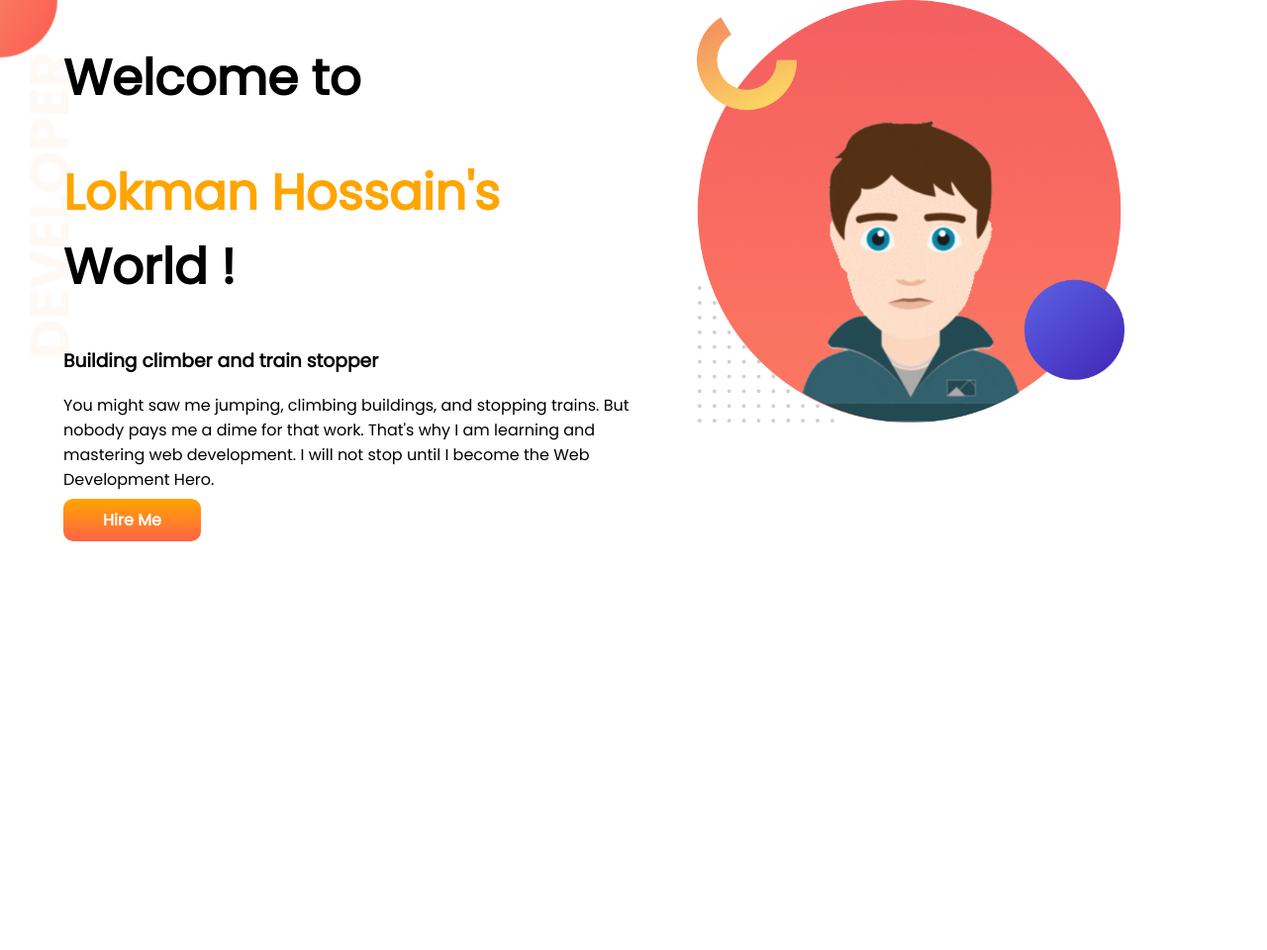
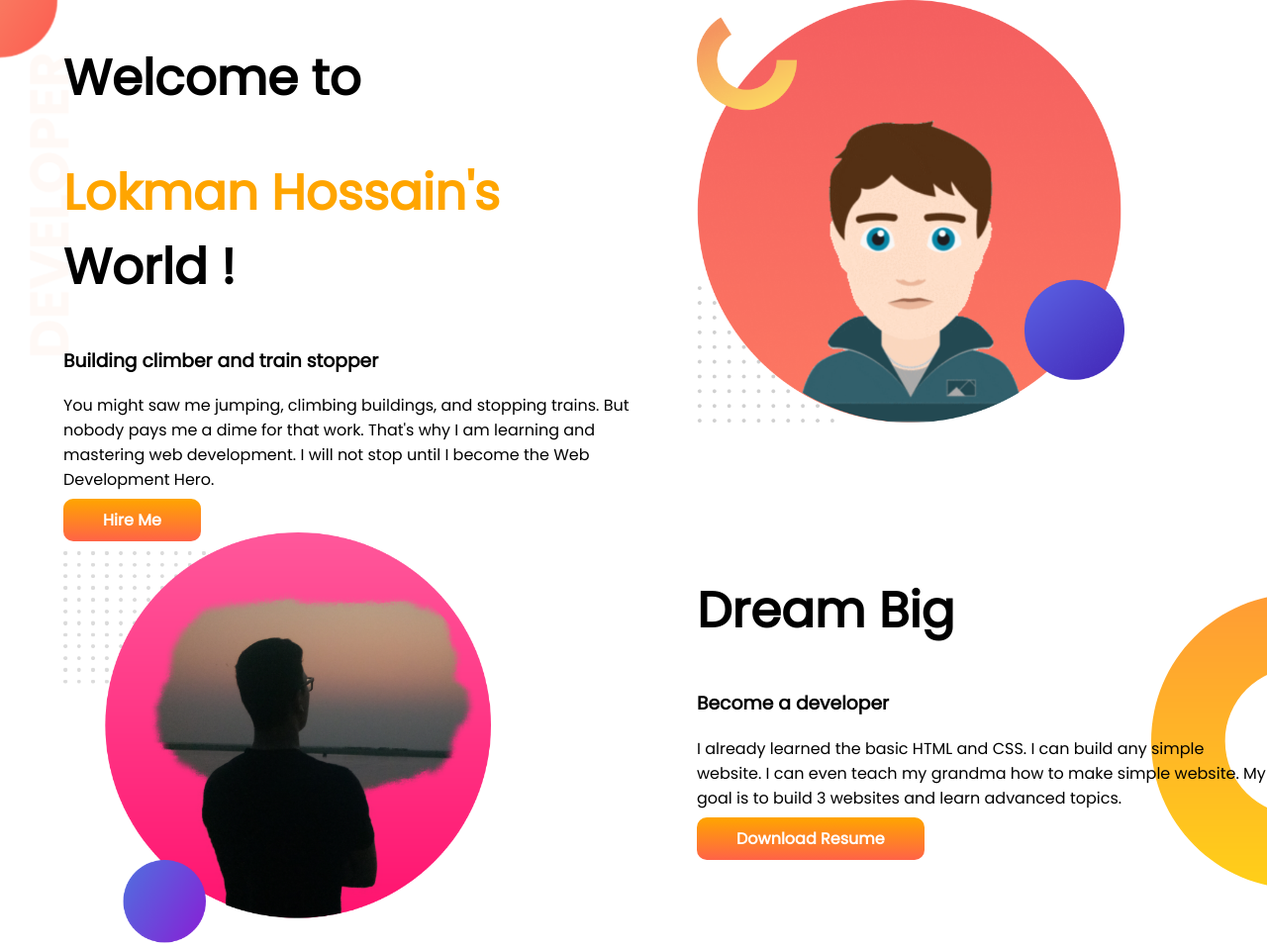
Before and after one commit to mlokman286/developer-portfolio, a plain HTML site: page index.html in a window 1280 px wide. Shown: the whole page at 99% size. Before the commit the page ends 800 px from the top, so only its background shows below. Drawn offline with Linux system fonts and the light colour scheme.

Commit message:
dream added

```diff
--- a/index.html
+++ b/index.html
@@ -32,6 +32,20 @@
             <img src="images/boy.png" alt="">
         </div>
     </section>
+    <section class="dream-big">
+        <div class="half-width">
+            <img src="images/my-bg3.png" alt="">
+        </div>
+        <div class="half-width">
+            <h1>Dream Big</h1>
+            <h3>Become a developer</h3>
+            <p>
+                I already learned the basic HTML and CSS. I can build any simple website. I can even teach my grandma
+                how to make simple website. My goal is to build 3 websites and learn advanced topics.
+            </p>
+            <a class="link-button" href="#">Download Resume</a>
+        </div>
+    </section>
 </body>
 
 </html>
--- a/style.css
+++ b/style.css
@@ -30,3 +30,8 @@
     background-image:url(images/top-banner.png);
     background-repeat: no-repeat;
 }
+.dream-big{
+    background-image: url(images/dream-bg.png);
+    background-repeat: no-repeat;
+    background-position:right;
+}
```
